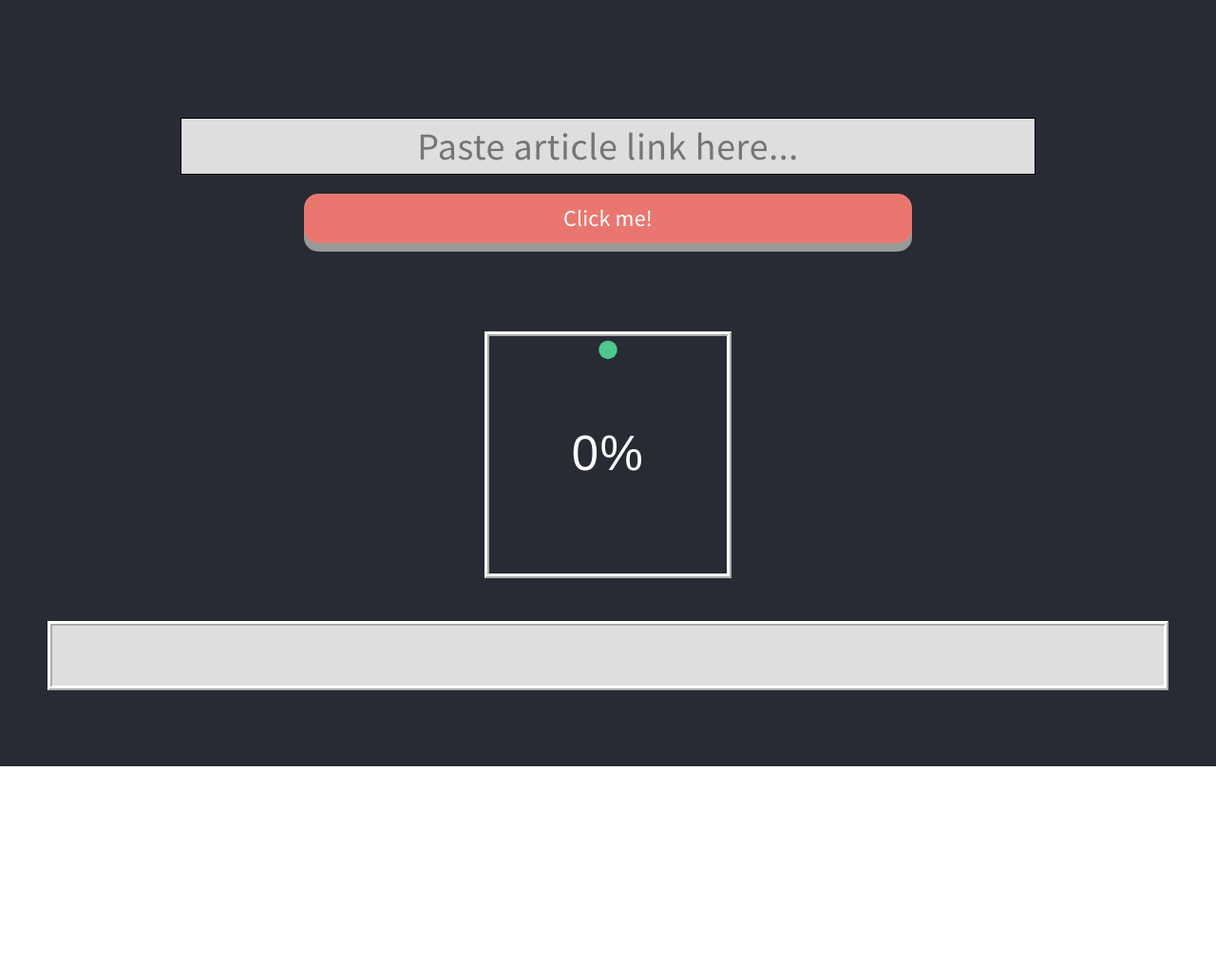
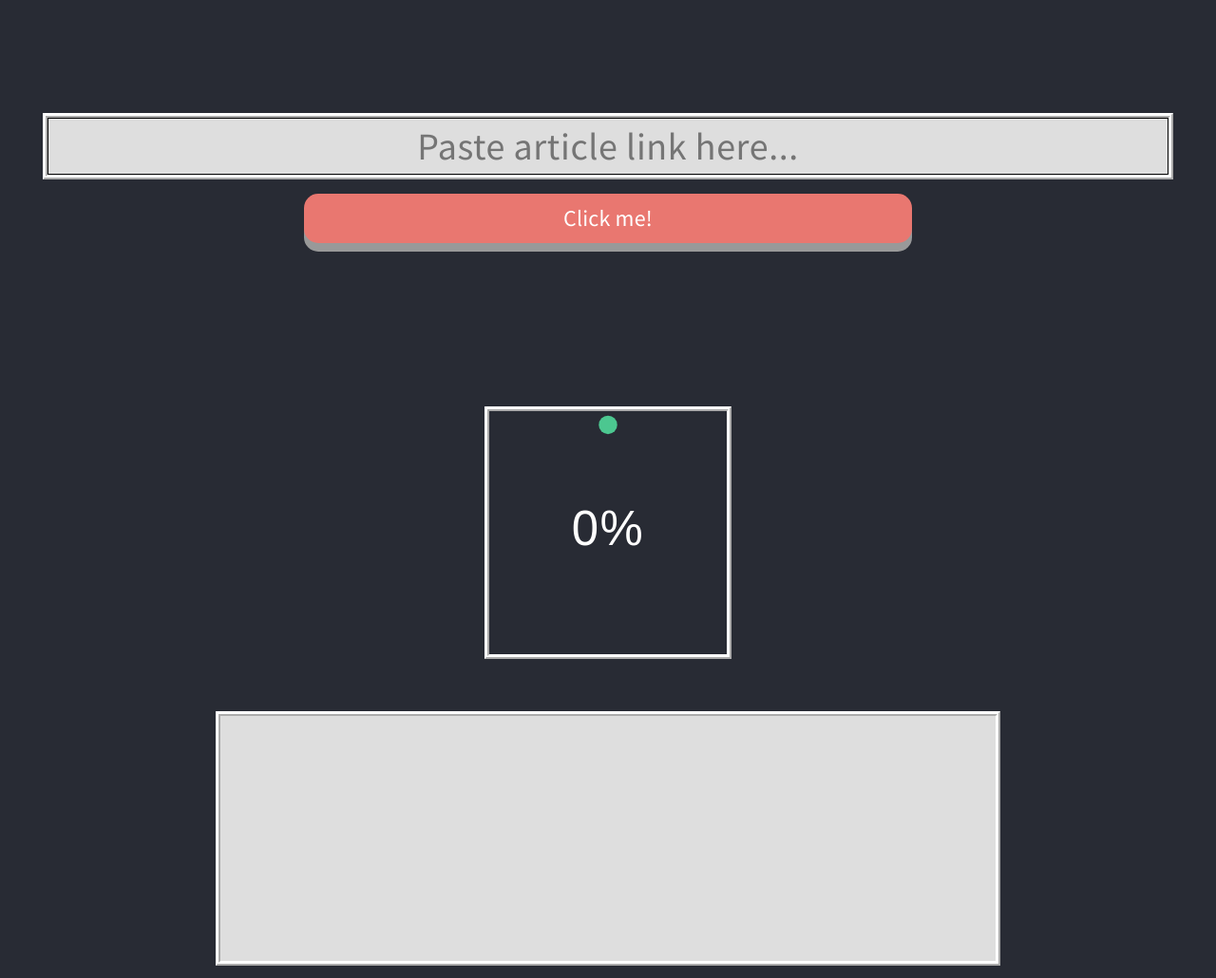
Before and after one commit to GoSlowPoke168/Article-Bias-Checker-Application, a website: page src/public/index.html in a window 1280 px wide. Shown: the part 1980-3010 px from the top of the page at 95% size. Before the commit the page ends 2787 px from the top, so only its background shows below. Drawn offline with Linux system fonts and the light colour scheme.

Commit message:
Fixed some UI

```diff
--- a/src/public/index.html
+++ b/src/public/index.html
@@ -584,7 +584,7 @@
 			background: #282b34 url("images/overlay.png");
 			color: #eee;
 			color: rgba(255, 255, 255, 0.5);
-			padding-bottom: 6em;
+			/* padding-bottom: 6em; */
 		}
 
 		#footer h2 {
@@ -714,9 +714,9 @@
 
 			/* Nav */
 
-			#nav {
+			/* #nav {
 				display: none;
-			}
+			} */
 
 			/* Logo */
 
@@ -880,10 +880,11 @@
 			padding: 0;
 			text-align: center;
 			text-transform: none;
-			max-width: 900px;
+			min-width: 300px;
 			margin-right: auto;
 			margin-left: auto;
 			width: 100%;
+			outline: 5px ridge white;
 		}
 		.myButton {
 			all: unset;
@@ -911,16 +912,40 @@
 			text-align: center;
 			margin-top: 20px;
 		}
-
-		.circular-chart {
+		.outputContainer {
+			display: flex;
+			flex-direction: row;
+			flex-wrap: wrap;
+			justify-content: center;
+			align-items: center;
+			align-content: center;
+		}
+		.rating:nth-child(1){
 			display: block;
-			margin: auto;
-			margin-top: 30px;
-			margin-bottom: 50px;
-			max-width: 80%;
-			max-height: 250px;
+			flex-grow: 0;
+			flex-shrink: 1;
+			flex-basis: auto;
+			align-self: auto;
+			order: 0;
+		}
+		.rating {
+			margin: 50px;
+			min-width: 250px;
+			min-height: 250px;
+			height: 100%;
+			width: 20%;
 			outline: 5px ridge white;
 		}
+		/* .circular-chart { */
+			/* display: inline-block; */
+			/* margin-top: 30px; */
+			/* margin-bottom: 50px; */
+			/* min-width: 250px;
+			min-height: 250px;
+			height: 100%;
+			width: 20%;
+			outline: 5px ridge white; */
+		/* } */
 
 		.circle {
 			stroke: #4cc790;
@@ -945,12 +970,22 @@
 			background-color: #dedede;
 			border: 5px ridge white;
 			text-align: center;
-			display: flex;
 			justify-content: center;
 			align-items: center;
-			min-height: 5em;
+			min-height: 268px;
+			width: 70%;
+			height: 100%;
 			height: fit-content;
 			color: black;
+			margin: 10px;
+		}
+		.explanation:nth-child(2) {
+			display: block;
+			flex-grow: 0;
+			flex-shrink: 1;
+			flex-basis: auto;
+			align-self: auto;
+			order: 0;
 		}
 		#loading {
 			width: 3rem;
@@ -959,7 +994,7 @@
 			border-top: 6px solid #e97770;
 			border-radius: 100%;
 			margin: auto;
-			margin-top: 20px;
+			margin-top: 50px;
 			visibility: hidden;
 			animation: spin 1s infinite linear;
 		}
@@ -973,6 +1008,13 @@
 			to {
 				transform: rotate(360deg);
 			}
+		}
+		.footerFoot {
+			background-image: url("https://wallpaperaccess.com/full/5368513.jpg");
+			height: 100px;
+			margin: 0;
+			padding: 0;
+			background-color: #282b34
 		}
 	</style>
 	</head>
@@ -1061,9 +1103,11 @@
 						<input type="url" placeholder="Paste article link here..." id="inputUrl" />
 						<div class="button-container">
 							<button class="myButton" id="myButton">Click me!</button>
+						</div>
 						<div id="loading"></div>
-						</div>
 					</form>
+					<div class="outputContainer">
+						<div class="rating">
 							<svg viewBox="0 0 36 36" class="circular-chart">
 								<path
 									class="circle"
@@ -1075,11 +1119,14 @@
 								/>
 								<text x="18" y="20.35" class="percentage" id="percentage">0%</text>
 							</svg>
+						</div>
 						<!-- <h1 id="rating"></h1> -->
 						<div class="explanation">
 							<p id="explanation" style="padding: 10px;"></p>
 						</div>
+					</div>
 				</section>
+				<div class="footerFoot"></div>
 
                 <script>
                     console.log("Client-side code running");
```
Lines whose indentation alone changed are shown as unchanged.
